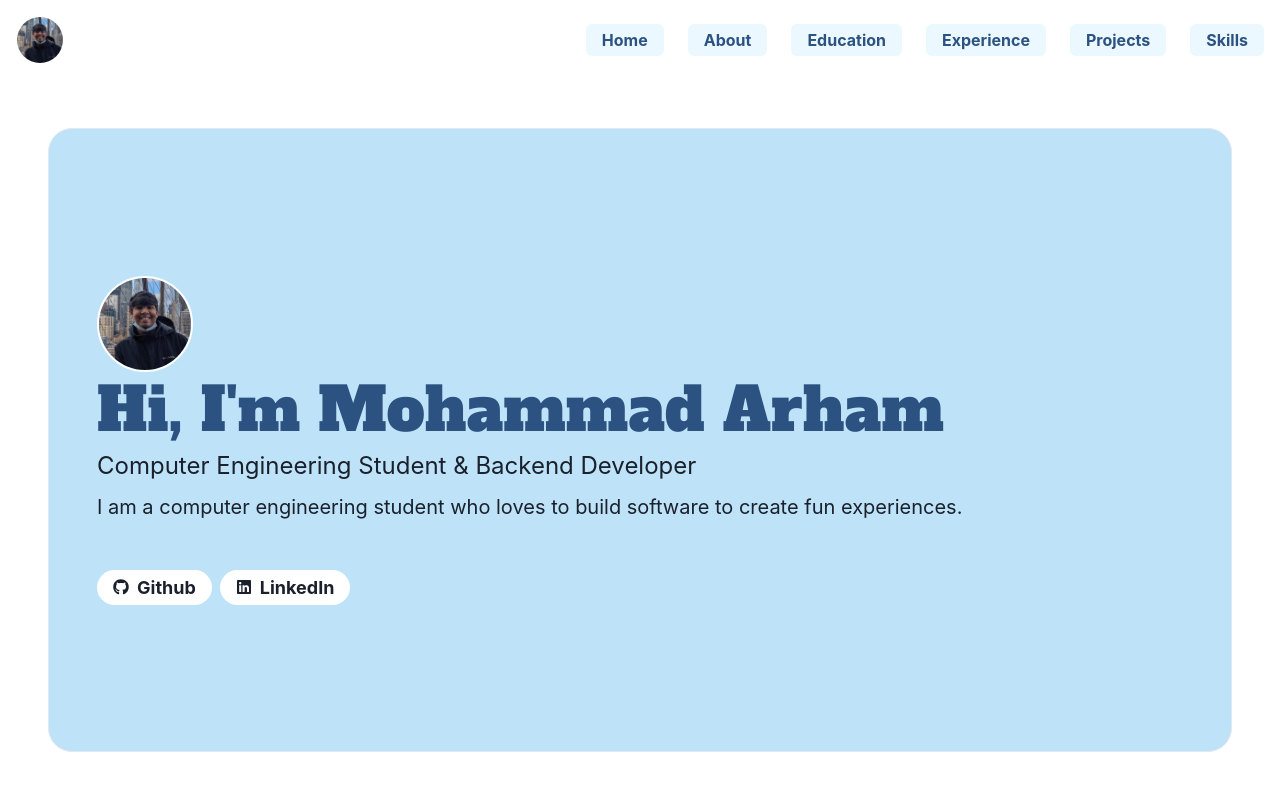
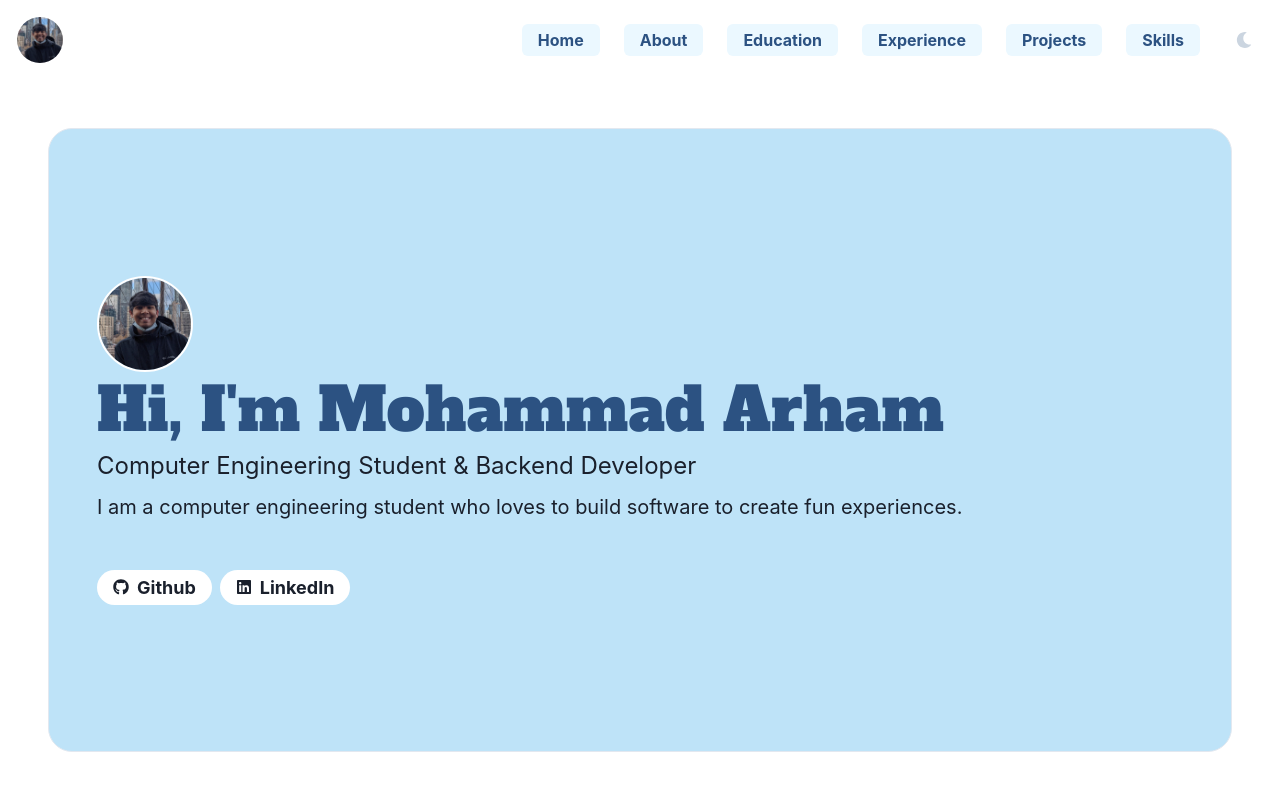
Before and after one commit to arhammusheer/croissant.one, a React (Vite) app: page / in a window 1280 px wide. Shown: the top 800 px of the page. Built offline with nearby package versions, Linux system fonts and the light colour scheme.

Commit message:
Added dark theme toggle

```diff
--- a/src/pages/common/Navbar.tsx
+++ b/src/pages/common/Navbar.tsx
@@ -15,6 +15,7 @@ import { FaHamburger } from "react-icons/fa";
 import { Link } from "react-scroll";
 import { me } from "../../me";
 import { motion } from "framer-motion";
+import { ThemeSwitcher } from "./ThemeSwitcher";
 
 export const Navbar = () => {
   const isMobile = useBreakpointValue({ base: true, md: false });
@@ -32,14 +33,15 @@ export const Navbar = () => {
               borderColor={useColorModeValue("blue.400", "gray.700")}
             />
             {isMobile ? (
-              <>
+              <Box>
+                <ThemeSwitcher />
                 <IconButton
                   aria-label="Open menu"
                   icon={<FaHamburger />}
                   variant={"ghost"}
                   onClick={isOpen ? onClose : onOpen}
                 />
-              </>
+              </Box>
             ) : (
               <DesktopOptions />
             )}
@@ -79,6 +81,7 @@ const DesktopOptions = () => {
           </Text>
         </Flex>
       ))}
+      <ThemeSwitcher />
     </Stack>
   );
 };
--- /dev/null
+++ b/src/pages/common/ThemeSwitcher.tsx
@@ -0,0 +1,16 @@
+import { IconButton, useColorMode, useColorModeValue } from "@chakra-ui/react";
+import { FaMoon, FaSun } from "react-icons/fa";
+
+export const ThemeSwitcher = () => {
+  const { colorMode, toggleColorMode } = useColorMode();
+
+  return (
+    <IconButton
+      aria-label="Toggle theme"
+      icon={colorMode === "light" ? <FaMoon /> : <FaSun />}
+      variant={"ghost"}
+      onClick={toggleColorMode}
+      color={useColorModeValue("gray.300", "gray.600")}
+    />
+  );
+};
```
